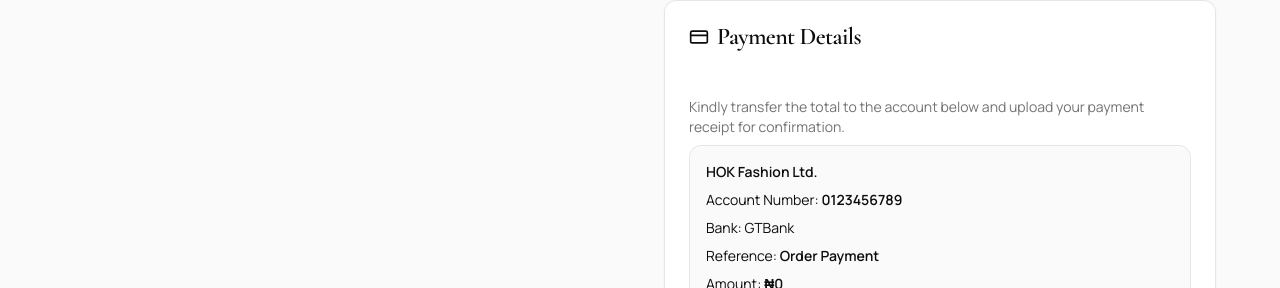
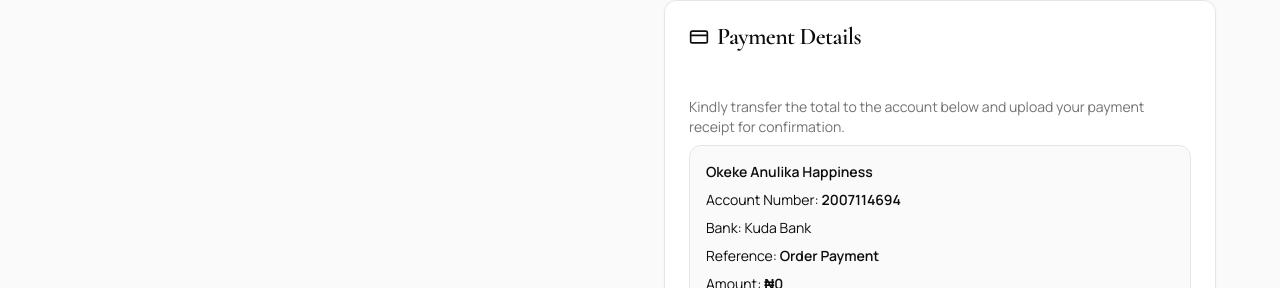
Before and after one commit to Nastechy/hok_fashion, a React (Vite) app: page /payment in a window 1280 px wide. Shown: the part 817-1105 px from the top of the page. Built offline with nearby package versions, Linux system fonts and the light colour scheme.

Commit message:
modiications

```diff
--- a/src/pages/Payment.tsx
+++ b/src/pages/Payment.tsx
@@ -240,9 +240,9 @@ const Payment = () => {
                       Kindly transfer the total to the account below and upload your payment receipt for confirmation.
                     </p>
                     <div className="rounded-xl border border-border p-4 bg-secondary/40 space-y-2">
-                      <p className="text-sm font-semibold">HOK Fashion Ltd.</p>
-                      <p className="text-sm">Account Number: <span className="font-semibold">0123456789</span></p>
-                      <p className="text-sm">Bank: GTBank</p>
+                      <p className="text-sm font-semibold">Okeke Anulika Happiness</p>
+                      <p className="text-sm">Account Number: <span className="font-semibold">2007114694</span></p>
+                      <p className="text-sm">Bank: Kuda Bank</p>
                       <p className="text-sm">Reference: <span className="font-semibold">Order Payment</span></p>
                       <p className="text-sm">Amount: <span className="font-semibold">{formatCurrency(checkoutTotal)}</span></p>
                     </div>
```
